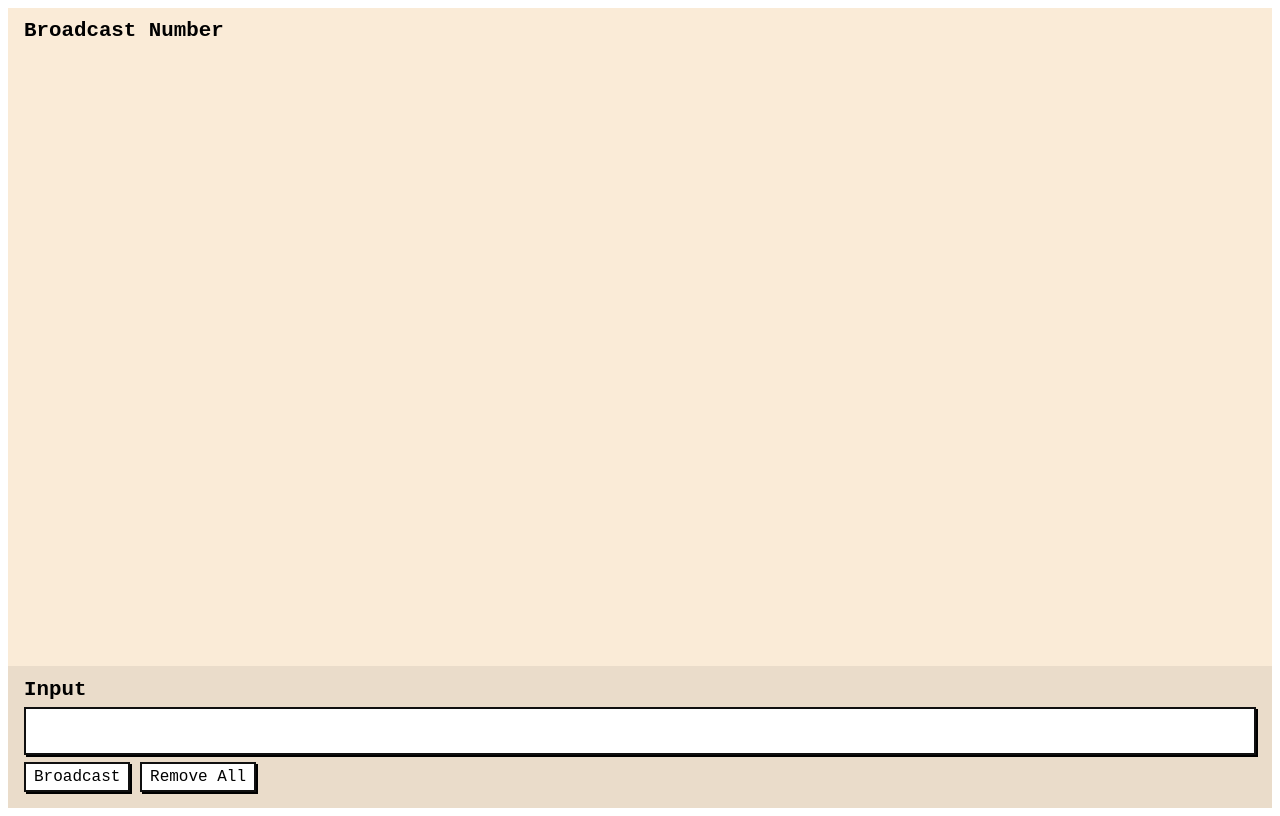
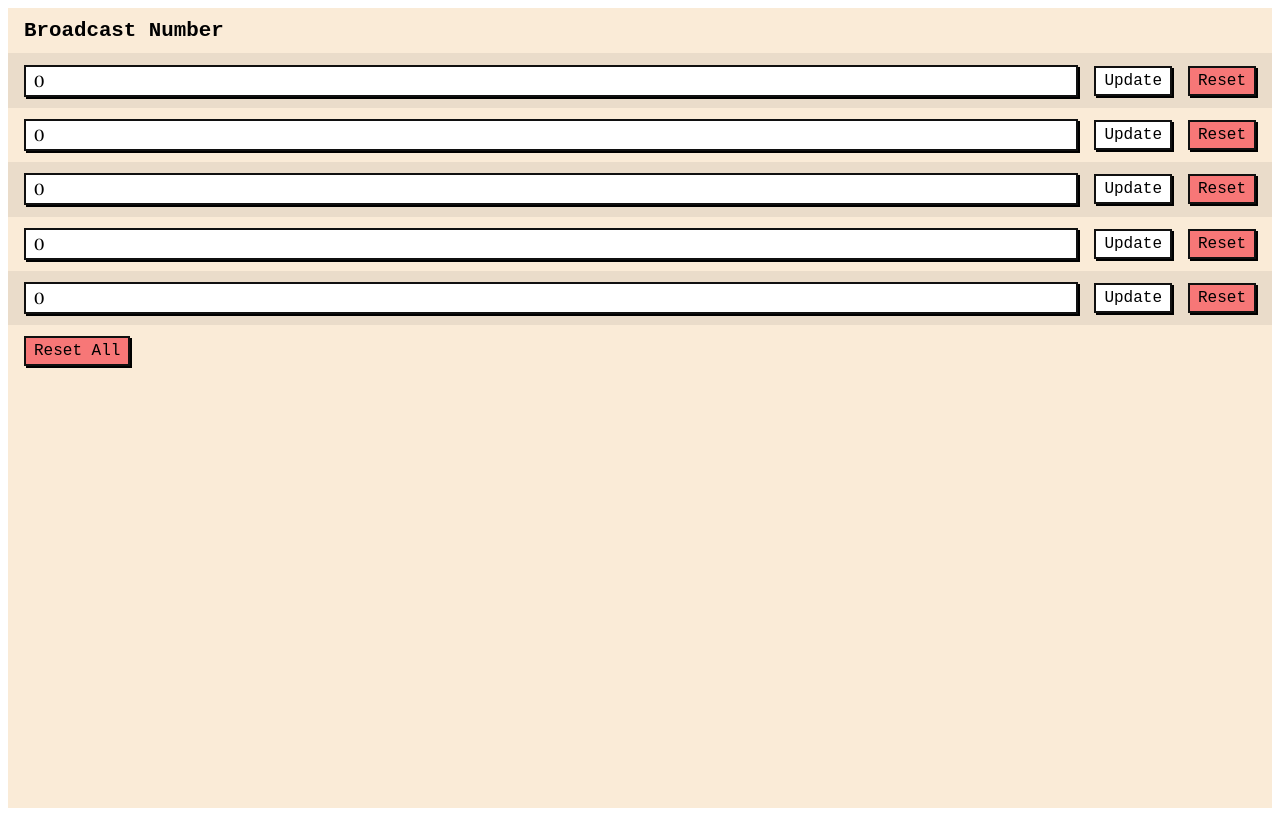
Before and after one commit to fraysdev/gsja.frays.dev, a SvelteKit app: page /doorprize-lk/control in a window 1280 px wide. Built offline with nearby package versions, Linux system fonts and the light colour scheme; a web font is replaced by a local one.

Commit message:
chg: style numbers

```diff
--- a/src/routes/doorprize-lk/control/+page.svelte
+++ b/src/routes/doorprize-lk/control/+page.svelte
@@ -1,7 +1,8 @@
 <script lang='ts'>
     import { onMount } from 'svelte';
 
-    let numbers: number[] = $state([]);
+    let numbers: number[] = $state([0, 0, 0, 0, 0]);
+    let placeholder: number[] = $state([0, 0, 0, 0, 0]);
     let input = $state("");
 
     let channel: BroadcastChannel;
@@ -20,11 +21,15 @@
       channel?.postMessage({ type: 'STATE', numbers: $state.snapshot(numbers) });
     })
 
-    function removeNumber(n: number) {
-      numbers = numbers.filter(h => h !== n);
+    function updateNumber(i: number) {
+      numbers[i] = placeholder[i];
     }
 
-    function removeAll() {
+    function resetNumber(i: number) {
+      numbers[i] = 0;
+    }
+
+    function resetAll() {
       numbers = [];
     }
 
@@ -41,18 +46,16 @@
         <div class="list">
             {#each numbers as n,i (i)}
                 <div class="entry">
-                    <span class="number">{n}</span>
-                    <button onclick={() => removeNumber(n)}>X</button>
+                    <input class="number" type="number" bind:value={placeholder[i]} />
+                    <button onclick={() => updateNumber(i)}>Update</button>
+                    <button class="danger" onclick={() => resetNumber(i)}>Reset</button>
                 </div>
             {/each}
+            <div class="reset">
+                <button class="danger" onclick={resetAll}>Reset All</button>
+            </div>
         </div>
     </main>
-    <aside class="broadcast">
-        <div class="title">Input</div>
-        <input class="number" type="text" bind:value={input} />
-        <button onclick={broadcast}>Broadcast</button>
-        <button onclick={removeAll}>Remove All</button>
-    </aside>
 </div>
 
 <style>
@@ -70,14 +73,18 @@
         padding: .7rem 1rem;
     }
 
-    .list .entry {
+    .list .entry,
+    .list .reset {
         padding: .7rem 1rem;
         display: flex;
         align-items: center;
+
+        display: flex;
+        gap: 1em;
     }
 
     .list .entry > .number {
-        font-size: 1.5em;
+        /*font-size: 1.5em;*/
         flex: 1;
     }
 
```
